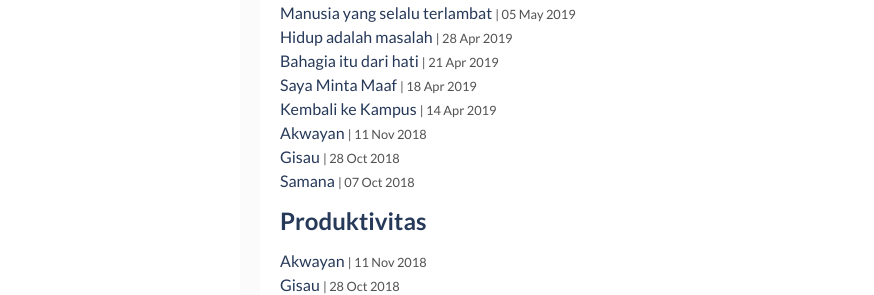
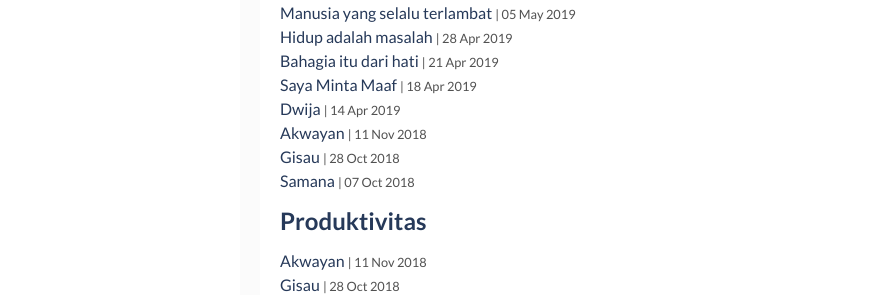
Before and after one commit to windusasongko/windusasongko.github.io, a Jekyll site: the page built from tags.html, in a window 1280 px wide. Shown: the part 340-635 px from the top of the page, without its empty margins (0-874 px from the left). Built offline with Jekyll 4.4.1, drawn with Linux system fonts in a browser that asks for light colours.

Commit message:
Update and rename 2019-04-14-kembali-ke-kampus.markdown to 2019-04-14-dwija.markdown

```diff
--- a/_posts/2019-04-14-kembali-ke-kampus.markdown
+++ b/_posts/2019-04-14-dwija.markdown
@@ -1,12 +1,14 @@
 ---
 layout: post
-title: Kembali ke Kampus
+title: Dwija
 date: 2019-04-14 19:37:00 +0700
 description: # Add post description (optional)
 img: # Add image post (optional)
 fig-caption: # Add figcaption (optional)
 tags: [Opini]
 ---
+
+***Guru, pengajar; dwijawara: maha Guru.***
 
 Sejauh apa pun jalan yang kita tempuh, tujuan akhir selalu rumah. - Fiersa Besari
 
```
